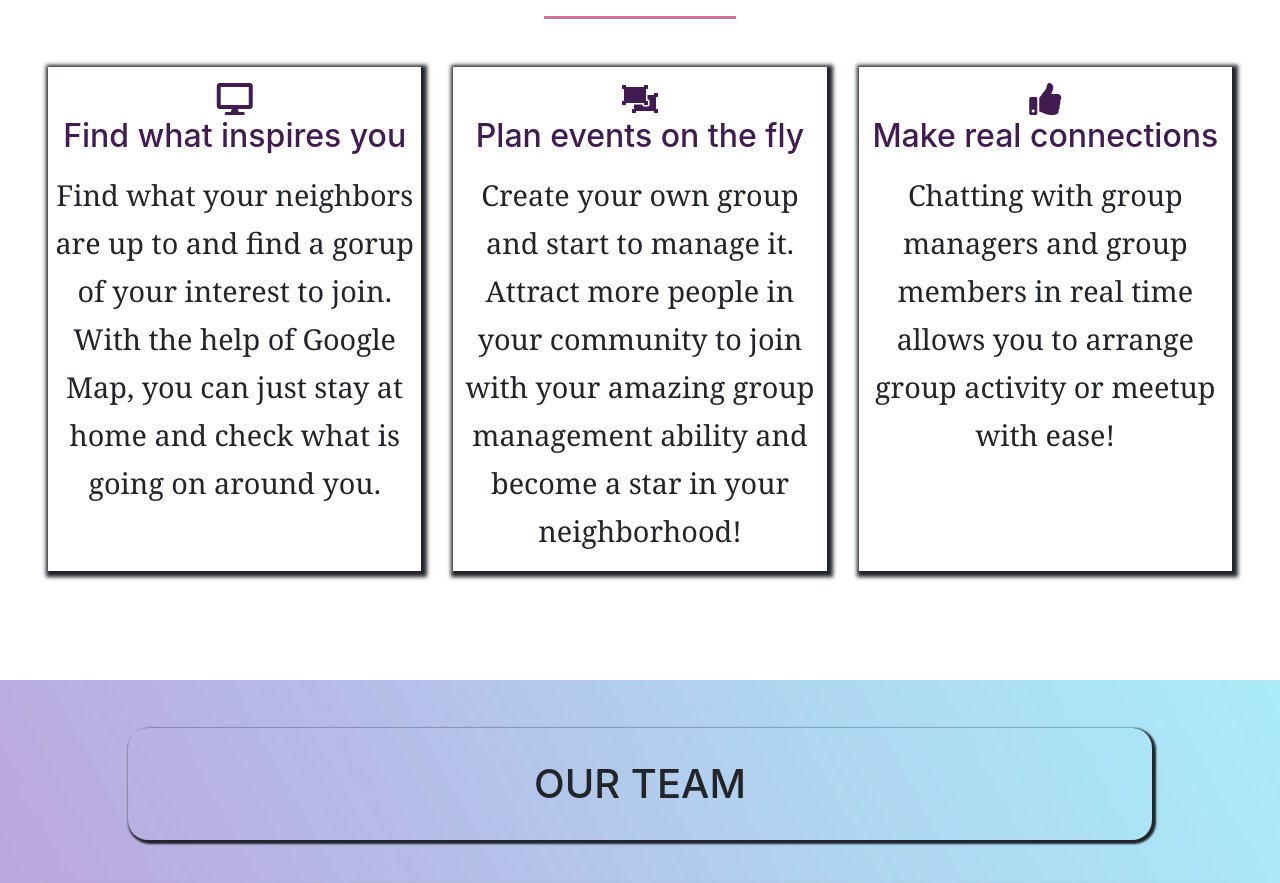
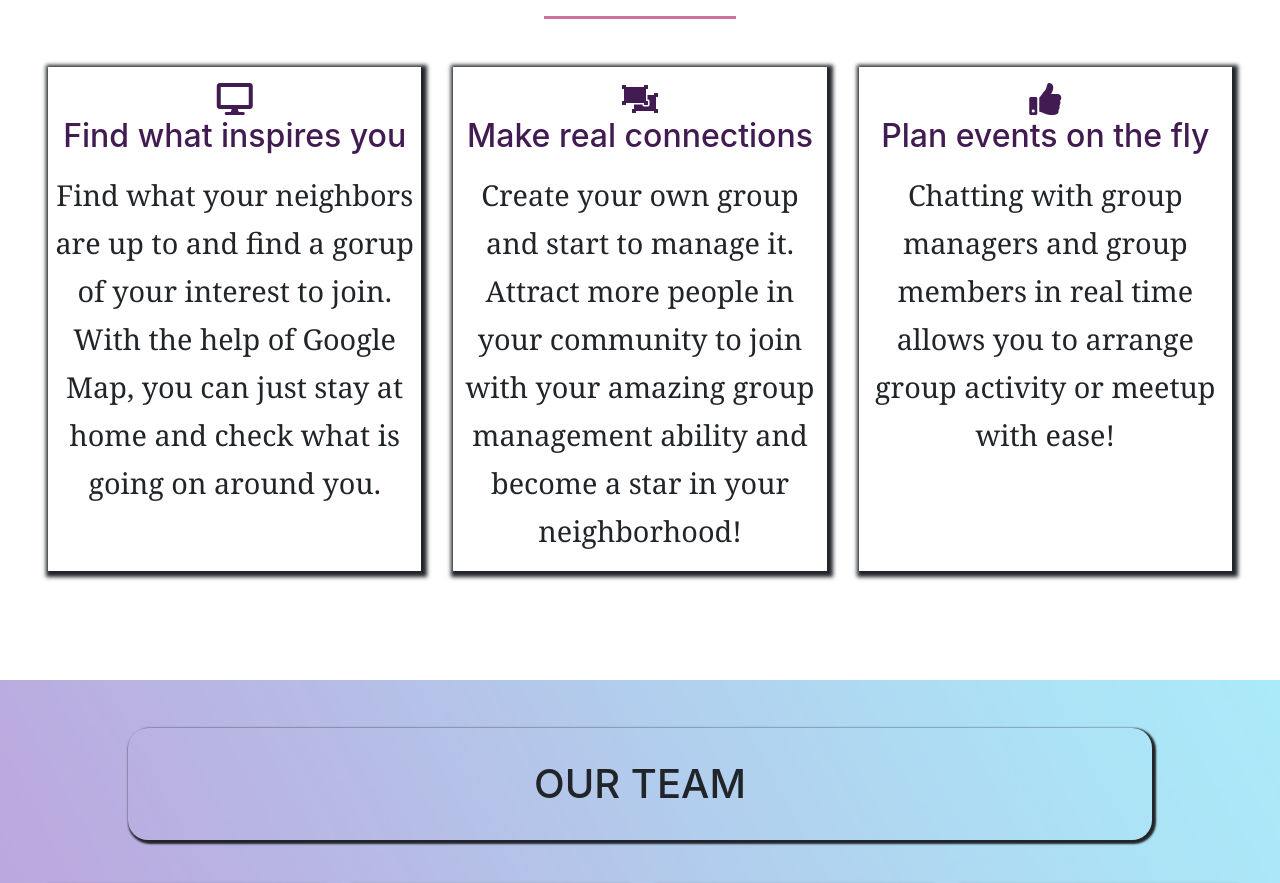
Before and after one commit to StevensCS554/Final-Project, a React (Create React App) app in the folder root/frontend/: page / in a window 1280 px wide. Shown: the part 835-1718 px from the top of the page. Built offline with nearby package versions, Linux system fonts and the light colour scheme; no server answers; what react-google-maps would draw is missing.

Commit message:
almost there

```diff
--- a/root/frontend/src/components/Landing.js
+++ b/root/frontend/src/components/Landing.js
@@ -81,7 +81,7 @@ const Landing = () => {
                   </div>
                   <div id='landing-fe-box' className='is-revealed'>
                      <div id='landing-fe-box-heading'>
-                        <i className="fas fa-object-ungroup fa-2x"></i><h2>Plan events on the fly</h2>
+                        <i className="fas fa-object-ungroup fa-2x"></i><h2> Make real connections</h2>
                      </div>
                      <div id='landing-fe-box-content'>
                         <p>Create your own group and start to manage it. Attract more people in your community to
@@ -91,7 +91,7 @@ const Landing = () => {
                   </div>
                   <div id='landing-fe-box' className='is-revealed'>
                      <div id='landing-fe-box-heading'>
-                        <i className="fas fa-thumbs-up fa-2x"></i><h2>Make real connections</h2>
+                        <i className="fas fa-thumbs-up fa-2x"></i><h2>Plan events on the fly</h2>
                      </div>
                      <div id='landing-fe-box-content'>
                         <p>Chatting with group managers and group members in real time allows you to arrange group
```
